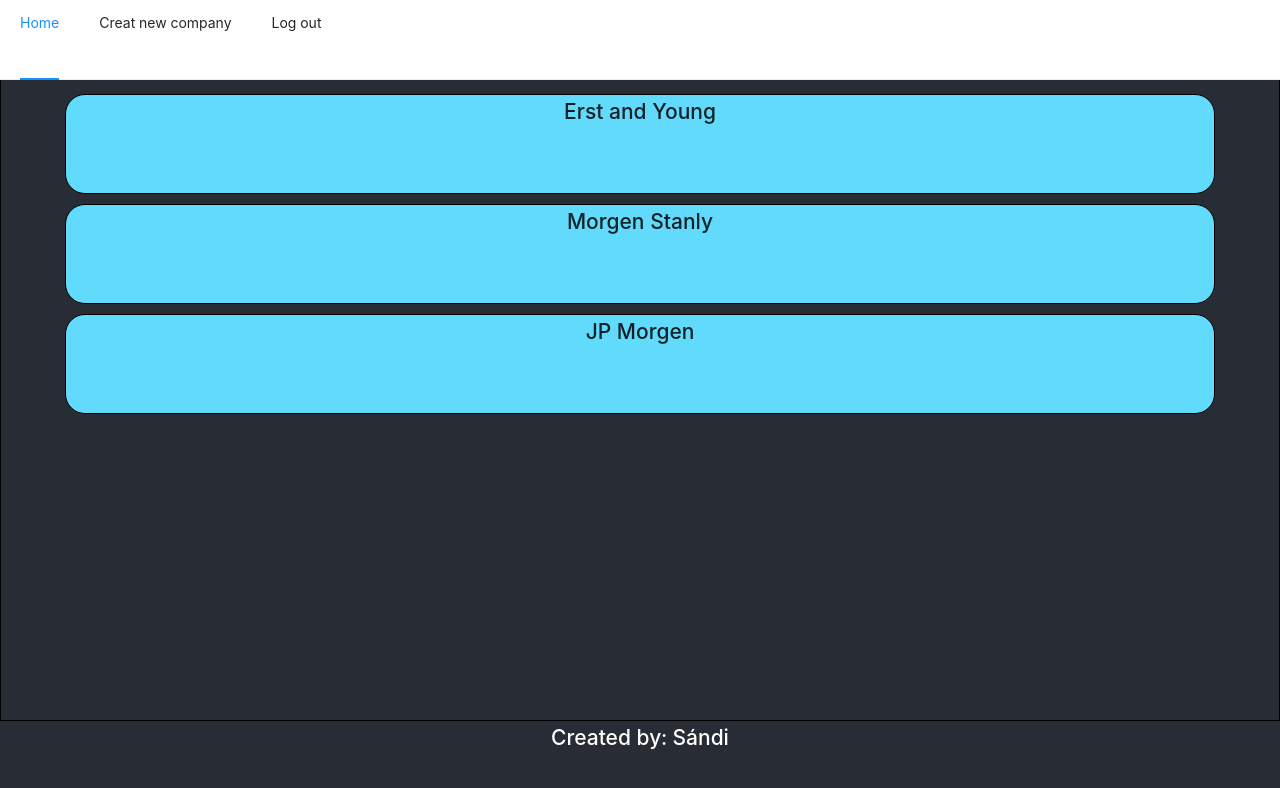
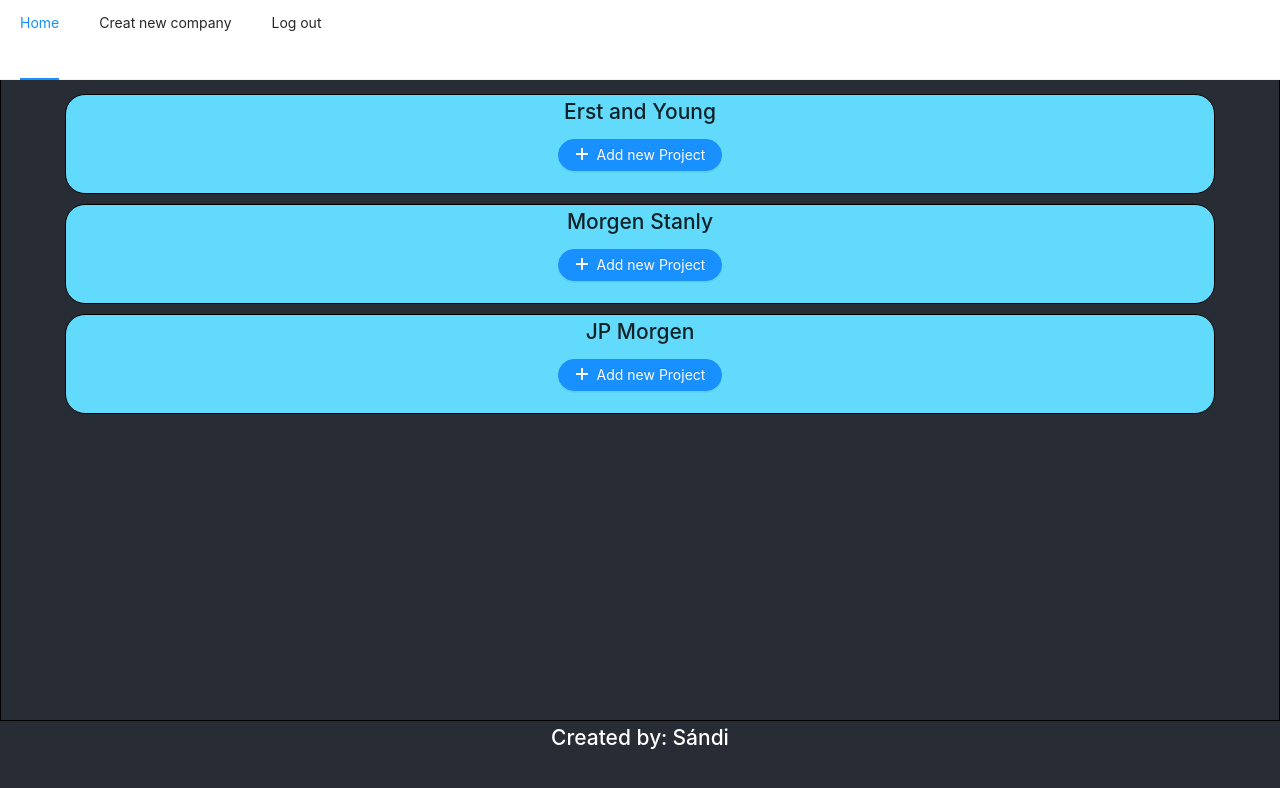
Before and after one commit to snegyeliczky/Kinsta-Pet-Project, a React (Create React App) app in the folder client/: page / in a window 1280 px wide. Shown: the top 788 px of the page. Built offline with nearby package versions, Linux system fonts and the light colour scheme.

Commit message:
add new project Modal added

```diff
--- /dev/null
+++ b/client/src/assets/ModalStyle.css
@@ -0,0 +1,4 @@
+.Modal{
+    width: fit-content;
+    margin: 0 auto;
+}
--- a/client/src/components/CompaniComponent.tsx
+++ b/client/src/components/CompaniComponent.tsx
@@ -2,6 +2,7 @@ import React, {useState} from 'react';
 import {Company} from "../interfaces/Company";
 import ProjectService from "../services/ProjectService";
 import {useHistory} from "react-router-dom";
+import NewProjectModal from "./Modals/NewProjectModal";
 
 interface Props {
     company:Company
@@ -39,6 +40,7 @@ const CompaniComponent:React.FC<Props> = ({company}) => {
         <div className={"company-details"} onClick={event => setDisplayProject(!displayProject)}>
             <div className={"company-name"} >
                 <h2>{company.name}</h2>
+                <NewProjectModal/>
             </div>
             {getProjects()}
         </div>
--- /dev/null
+++ b/client/src/components/Modals/NewProjectModal.tsx
@@ -0,0 +1,47 @@
+import React, {useState} from 'react';
+import {Modal, Button} from 'antd';
+import "../../assets/ModalStyle.css";
+import { PlusOutlined } from '@ant-design/icons';
+
+const NewProjectModal = () => {
+
+    const [visible, setVisible] = useState(false);
+
+    const showModal = (event: React.MouseEvent<HTMLElement>) => {
+        event.stopPropagation();
+        setVisible(!visible);
+    };
+
+    const handleSave = (e:React.MouseEvent<HTMLElement>) => {
+        e.stopPropagation();
+        setVisible(!visible);
+    };
+
+    const handleCancel = (e:React.MouseEvent<HTMLElement>) => {
+        e.stopPropagation();
+        setVisible(false);
+    };
+
+    return (
+        <div onClick={event => {event.stopPropagation()}} className={"Modal"} style={{}}>
+            <Button shape={"round"} icon={<PlusOutlined />} type={"primary"}onClick={event => {
+                showModal(event)
+            }}>
+                Add new Project
+            </Button>
+            <Modal
+                title="Basic Modal"
+                visible={visible}
+                onOk={e => {handleSave(e)}}
+                onCancel={e => handleCancel(e)}
+
+            >
+                <p>Some contents...</p>
+                <p>Some contents...</p>
+                <p>Some contents...</p>
+            </Modal>
+        </div>
+    )
+};
+
+export default NewProjectModal;
```
